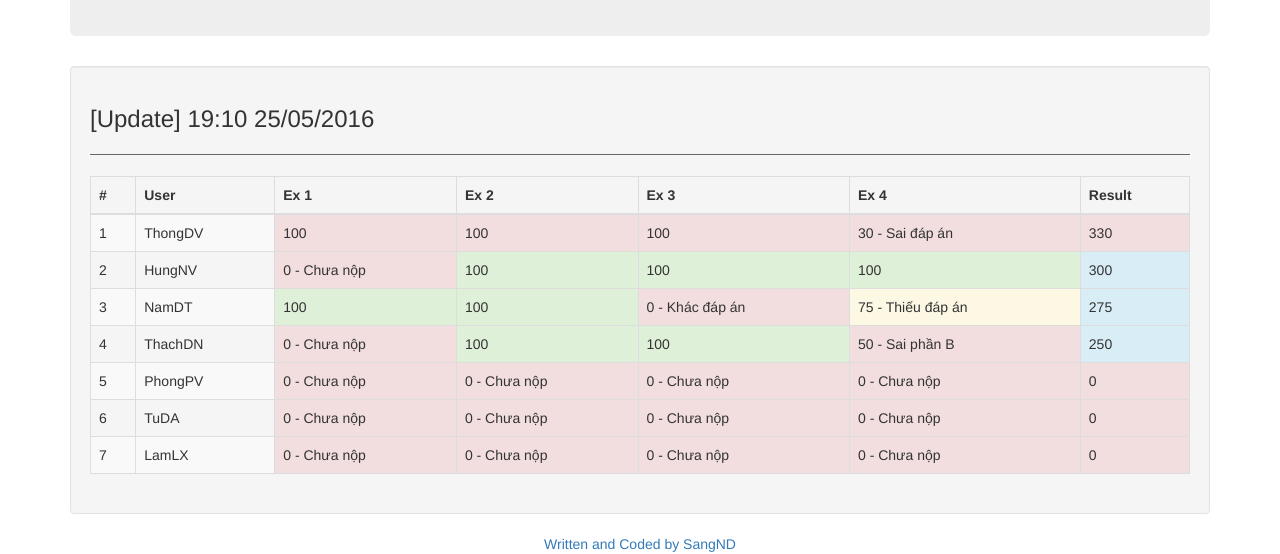
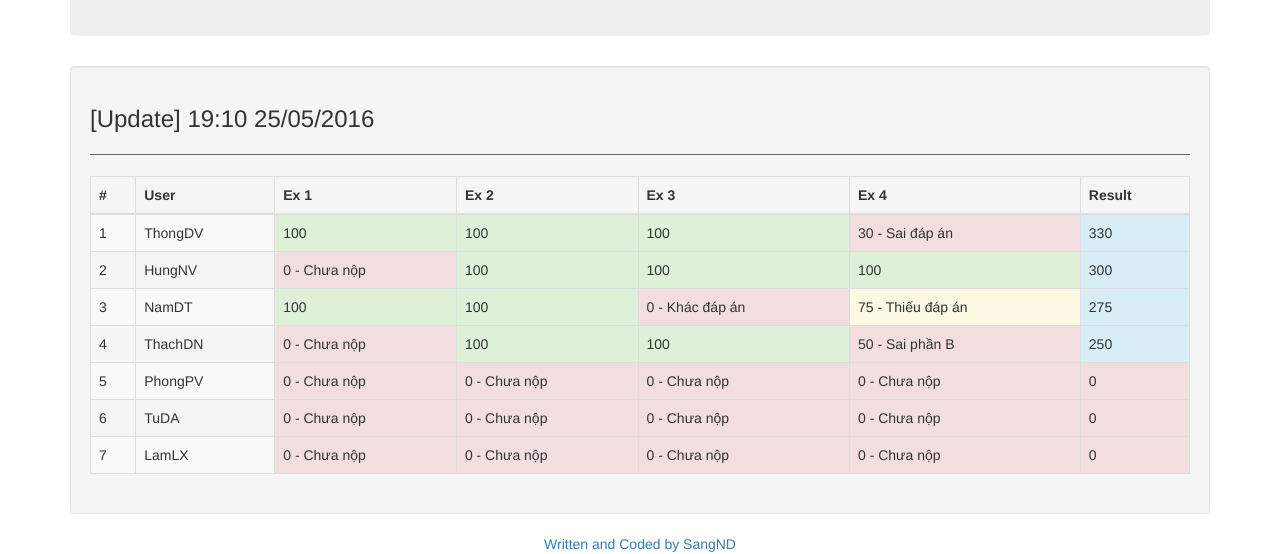
Before and after one commit to dacsang97/scoreboard, a plain HTML site: page index.html in a window 1280 px wide. Shown: the part 307-861 px from the top of the page. Drawn offline with nearby package versions, Linux system fonts and the light colour scheme.

Commit message:
update 19h08

```diff
--- a/index.html
+++ b/index.html
@@ -72,11 +72,11 @@
   <tr>
       <td>1</td>
       <td>ThongDV</td>
-      <td class="danger">100</td>
-      <td class="danger">100</td>
-      <td class="danger">100</td>
+      <td class="success">100</td>
+      <td class="success">100</td>
+      <td class="success">100</td>
       <td class="danger">30 - Sai đáp án</td>
-      <td class="danger">330</td>
+      <td class="info">330</td>
     </tr>
     <tr>
 
```
